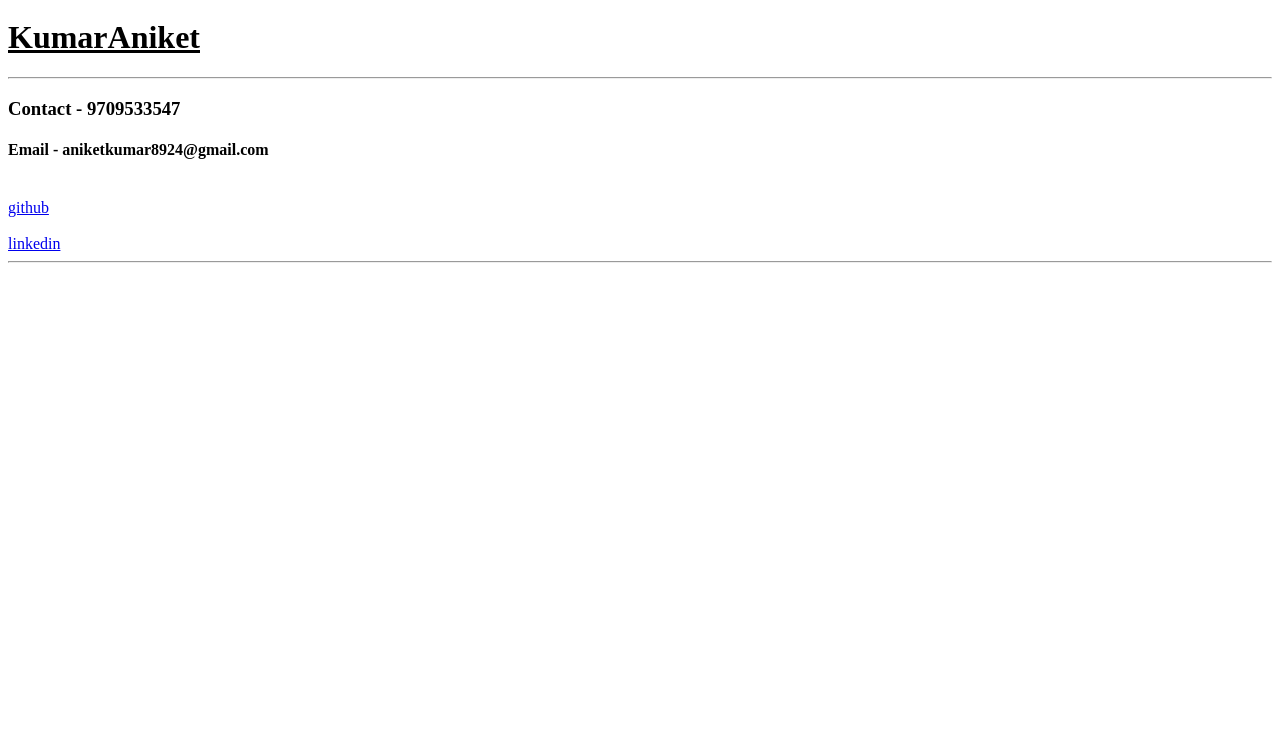
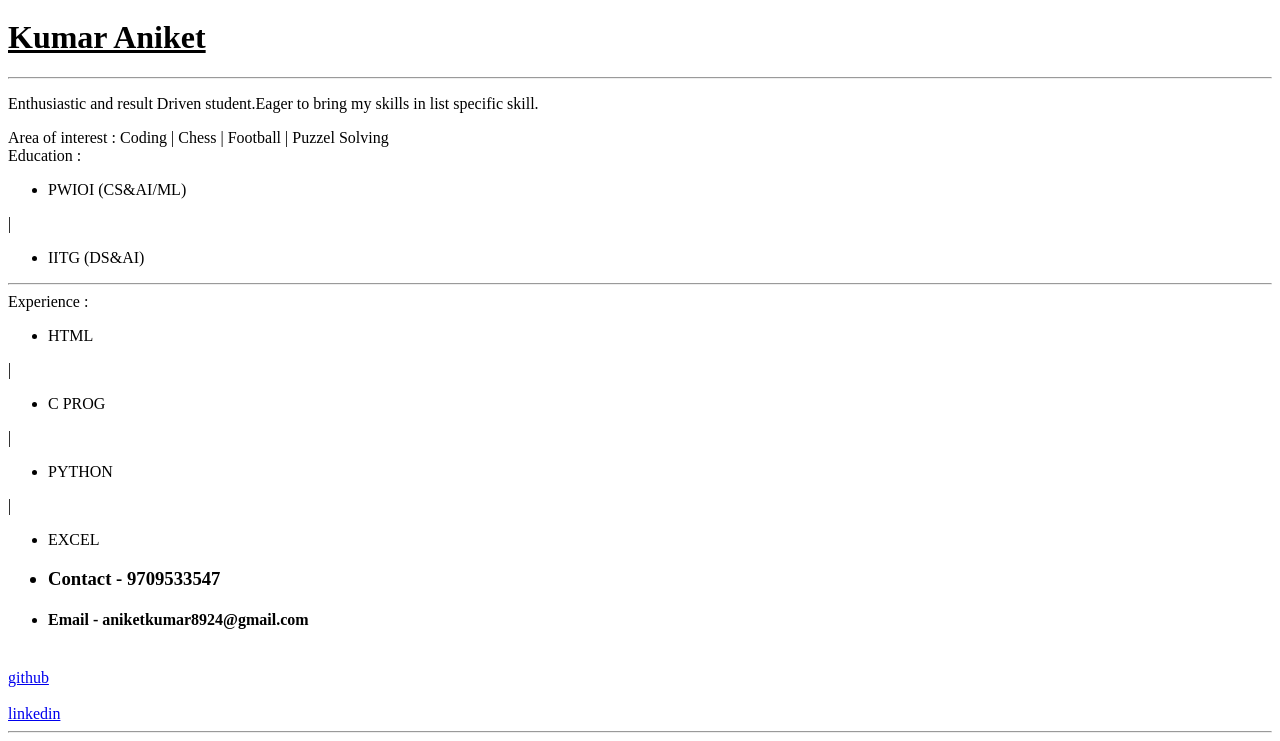
Before and after one commit to Aniket8924/resume, a plain HTML site: page index.html in a window 1280 px wide. Shown: the part 61-802 px from the top of the page. Drawn offline with Linux system fonts and the light colour scheme.

Commit message:
Update index.html

```diff
--- a/index.html
+++ b/index.html
@@ -7,13 +7,24 @@
 </head>
 <body>
     <header>
-        <h1>My Resume</h1>
-        <h1><u>KumarAniket</u></h1>
+        <h1><colspan>My Resume</colspan></h1>
+        <h1><u>Kumar Aniket</u></h1>
     </header>
     <hr>
+    <main>
+        <p>Enthusiastic and result Driven student.Eager to bring my skills in list specific skill. </p>
+        <section>Area of interest : Coding | Chess | Football | Puzzel Solving</section>
+        <section>Education :<ul><li> PWIOI (CS&AI/ML)</li></ul> | <ul><li>IITG (DS&AI)</section></li></ul>
+        <HR>
+        <section>Experience : <ul><li>HTML</li></ul> | <ul><li>C PROG</li></ul> | <ul><li>PYTHON</li></ul> |<ul><li> EXCEL</li></ul> </section>
+    </main>
 
-    <h3>Contact - 9709533547</h3>
-    <h4>Email - aniketkumar8924@gmail.com</h4>
+    <h3><ul>
+        <li>Contact - 9709533547</li>
+    </ul></h3>
+    <h4><ul>
+        <li>Email - aniketkumar8924@gmail.com</li>
+    </ul></h4>
     <br>
 <a href="https://github.com/Aniket8924" target="_blank">github</a>
 <br>
```
